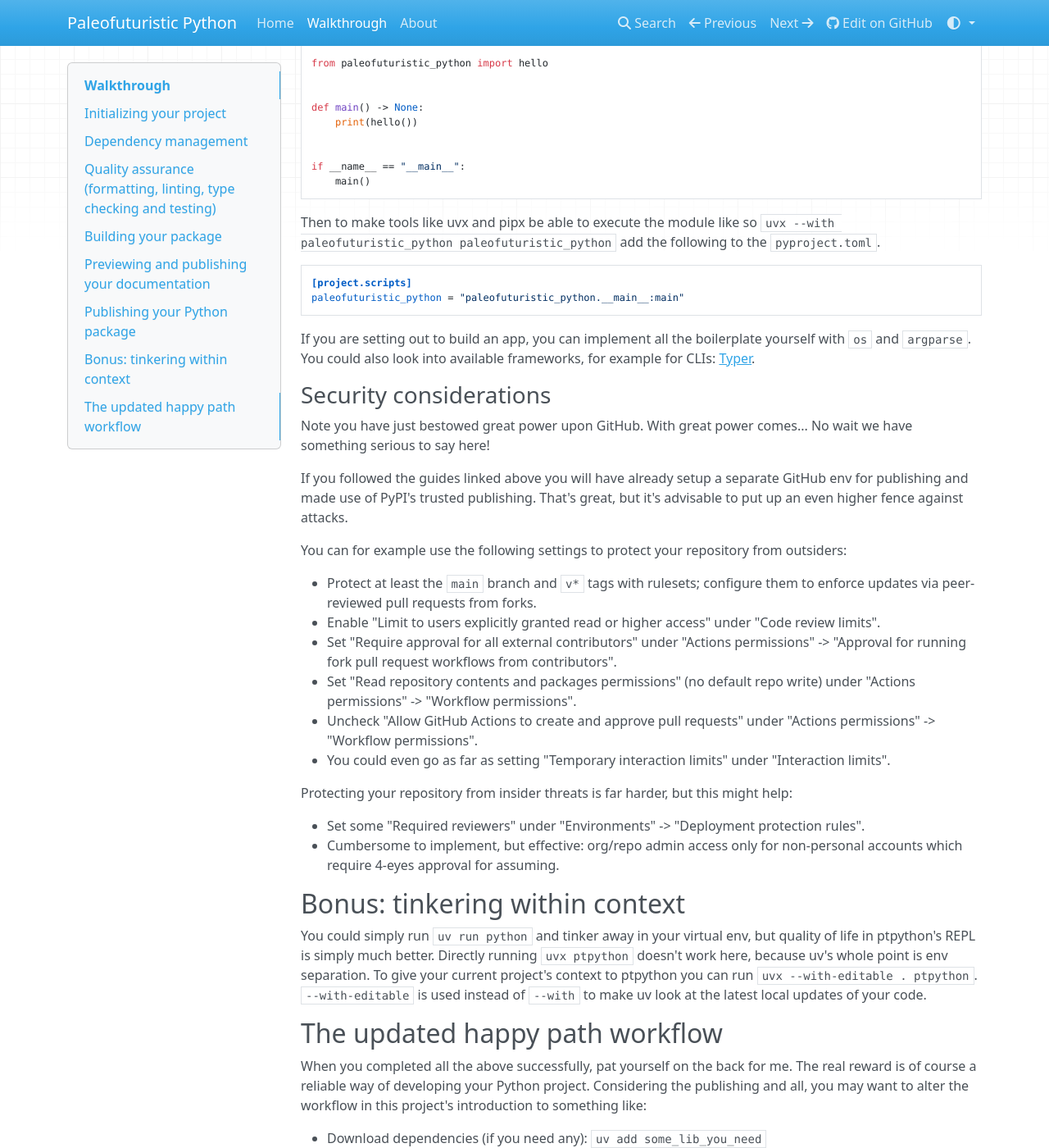
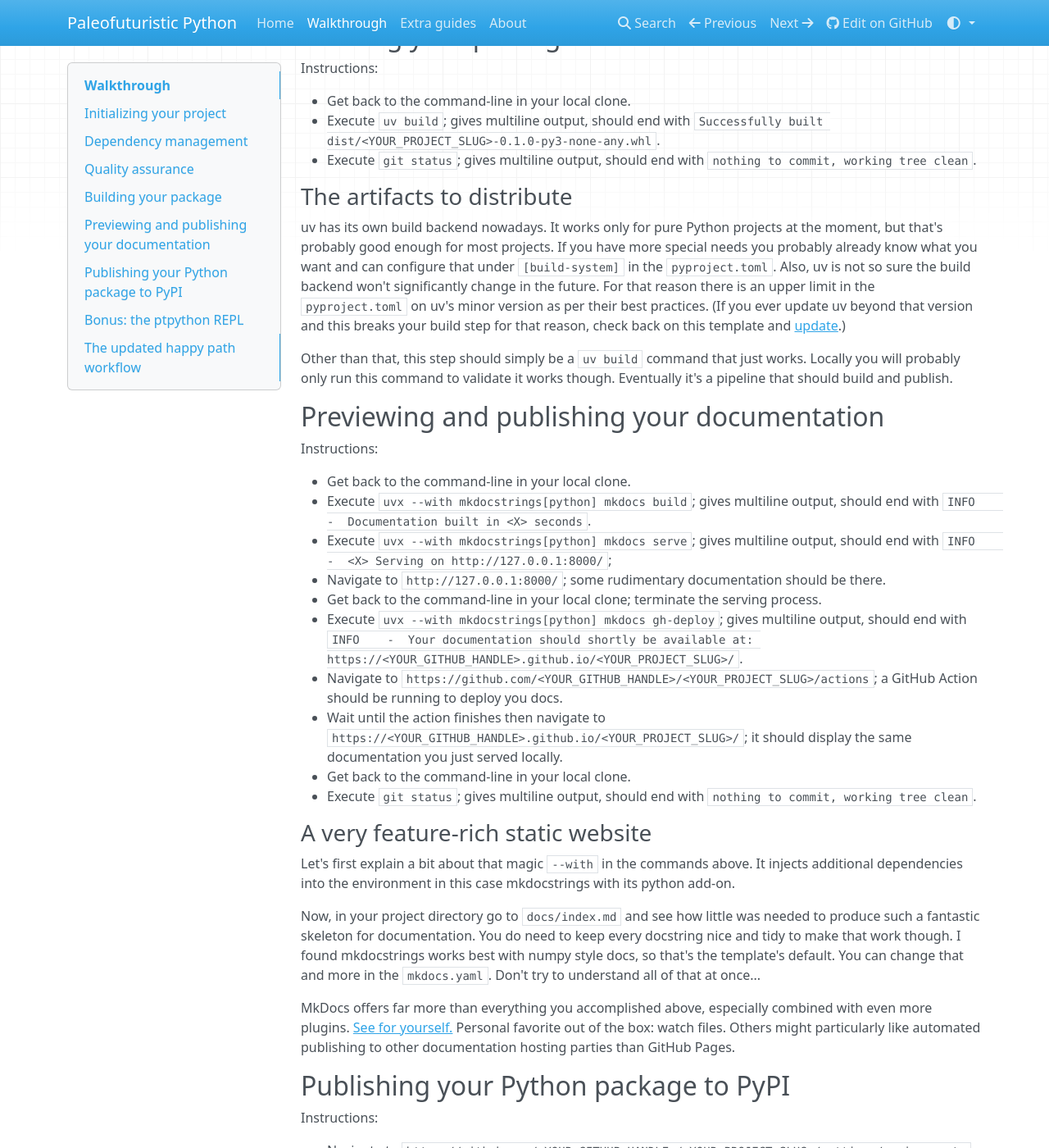
Before and after one commit to schubergphilis/paleofuturistic_python, an MkDocs documentation site: the page built from docs/walkthrough.md, in a window 1280 px wide and 1400 px high, scrolled down 2591 px. Shown: the whole window at 82% size. Built offline with MkDocs 1.6.1, drawn with Linux system fonts in a browser that asks for light colours; nearby versions of some CDN libraries; some of the changed text lies outside the part shown.

Commit message:
restructure docs to conform to diataxis

````diff
--- /dev/null
+++ b/docs/extra_guides.md
@@ -0,0 +1,62 @@
+# Extra guides
+
+## Update your Paleofuturistic boilerplate
+
+If this template gets updated and you want to benefit from the new features, follow the steps below:
+
+- Go to the command-line in your local clone of your project.
+- Execute `uvx cruft update`.
+- The steps after that should be self-explanatory, but there is always [more information available dor those who want](https://cruft.github.io/cruft/#updating-a-project).
+
+## GitHub security enhancements
+
+Note you have just bestowed great power upon GitHub.
+With great power comes... No wait we have something serious to say here!
+
+If you followed the guides linked above you will have already setup a separate GitHub env for publishing and made use of PyPI's trusted publishing.
+That's great, but it's advisable to put up an even higher fence against attacks.
+
+You can for example use the following settings to protect your repository from outsiders:
+
+- Protect at least the `main` branch and `v*` tags with rulesets; configure them to enforce updates via peer-reviewed pull requests from forks.
+- Enable "Limit to users explicitly granted read or higher access" under "Code review limits".
+- Set "Require approval for all external contributors" under "Actions permissions" -> "Approval for running fork pull request workflows from contributors".
+- Set "Read repository contents and packages permissions" (no default repo write) under "Actions permissions" -> "Workflow permissions".
+- Uncheck "Allow GitHub Actions to create and approve pull requests" under "Actions permissions" -> "Workflow permissions".
+- You could even go as far as setting "Temporary interaction limits" under "Interaction limits".
+
+Protecting your repository from insider threats is far harder, but this might help:
+
+- Set some "Required reviewers" under "Environments" -> "Deployment protection rules".
+- Cumbersome to implement, but effective: org/repo admin access only for non-personal accounts which require 4-eyes approval for assuming.
+
+## Executable apps
+
+This workflow template was created for libraries, because those are usually the most involved to get going.
+Making the template able to produce Python apps is not much work luckily.
+(Making stand-alone apps is a whole other story though!
+In that case you may want to look at [PyInstaller](https://pyinstaller.org/) or [Nuitka](https://nuitka.net/) for example.)
+
+To make the package an executable module that supports something like `python -m <YOUR_PROJECT_SLUG>` (or `uv run --isolated --no-project --with <YOUR_PROJECT_SLUG> python -m <YOUR_PROJECT_SLUG>`) create a `__main__.py` that looks something like:
+
+``` Python
+from <YOUR_PROJECT_SLUG> import hello
+
+
+def main() -> None:
+    print(hello())
+
+
+if __name__ == "__main__":
+    main()
+```
+
+Then to make tools like uvx and pipx be able to execute the module like so `uvx --with <YOUR_PROJECT_SLUG>` add the following to the `pyproject.toml`.
+
+``` toml
+[project.scripts]
+<YOUR_PROJECT_SLUG> = "<YOUR_PROJECT_SLUG>.__main__:main"
+```
+
+If you are setting out to build an app, you can implement all the boilerplate yourself with `os` and `argparse`.
+You could also look into available frameworks, for example for CLIs: [Typer](https://typer.tiangolo.com/).
--- a/docs/walkthrough.md
+++ b/docs/walkthrough.md
@@ -1,24 +1,45 @@
 # Walkthrough
 
 Some things in [usage](index.md#usage) might require a little more effort on the first run.
-Let's go over those things and the rest in a little more detail.
+Let's go over the bootstrapping and the development cycle in full detail.
+
+In this walkthrough we are going to create a Python library and publish it to PyPI.
+While doing so we will do all the steps you would normally do during a feature development as well.
+Also, we will publish the project's documentation to GitHub Pages.
+
+You are encouraged to go through this walkthrough twice.
+Upon first run, only execute the instructions and ignore all the explanations underneath.
+Then reread this page in full to get a better grasp of what this template is setting you up for you.
 
 ## Initializing your project
 
-You will probably want to manage your project with some version control system and a remote, such as Git and GitHub.
-Personally, I like creating the repository in the remote and then cloning to local.
-That way everything is nicely set up for me.
-Except for the template, of course.
+Instructions:
 
-[cruft](https://cruft.github.io/cruft/) ([cookiecutter](https://cookiecutter.readthedocs.io/en/stable/) under its hood) does not allow editing an existing directory by default for safety.
+- Create a repository in GitHub;
+  do not add any additional files upon creation, like .gitignore, LICENSE etc.;
+  make sure you take a project name not already on PyPI, if you want to follow this walkthrough all the way to publishing there.
+- Clone the repo to your development environment.
+- Execute this command from the directory directly above: `uvx cruft create -f --checkout latest https://github.com/schubergphilis/paleofuturistic_python`.
+- Answer the questions; `project_slug` should be the same as the GitHub repository name you chose.
+- cd to your project directory; execute `git add --all`, `git commit -m "initial commit"` and `git push`.
+- Navigate to `https://github.com/<YOUR_GITHUB_HANDLE>/<YOUR_PROJECT_SLUG>/actions`.
+- See that the quality assurance CI fails; you will fix this in the next instructions.
+
+### Managing boilerplate
+
+[cruft](https://cruft.github.io/cruft/) ([cookiecutter](https://cookiecutter.readthedocs.io/en/stable/) under its hood) is a tool for managing boilerplate.
+Like you did, new projects can be instantiated from a template with it.
+An even more amazing function is that it can update a project's boilerplate when the template changes (also this Paleofuturistic one!).
+See the [extra guides](extra_guides.md#update-your-paleofuturistic-boilerplate) for more information on that.
+
+It might still be noteworthy to point out a few things in the command you used:
+`uvx cruft create -f --checkout latest https://github.com/schubergphilis/paleofuturistic_python`
+The `--checkout latest` in there should speak for itself.
+Now mind the `-f`.
+cruft does not allow editing an existing directory by default for safety.
 Because we just cloned an empty repository, we can assume to be safe though.
-Clone your new repository somewhere.
-From the directory directly above it run:
-`uvx cruft create -f --checkout latest https://github.com/schubergphilis/paleofuturistic_python`
-(mind the `-f`).
-cd to your project directory; git add all, commit and push; and you are ready to go.
 
-Other options would be:
+Other options to get to the same state would be:
 
 - create the project with directory from the template with cruft, cd to it; git init, add all, commit, [set the remote](https://docs.github.com/en/get-started/getting-started-with-git/about-remote-repositories#creating-remote-repositories) and push.
 - create the project with directory from the template with cruft, copy the contents to a cloned repository; git add all, commit and push.
@@ -26,31 +47,56 @@ Other options would be:
 ### Reviewing .gitignore and LICENSE
 
 If you had wanted another license than Apache, you have probably already chosen one and can easily override the templated one (if you do, do it in the `pyproject.toml` as well).
-Maybe take a second look at the .gitignore, maybe not, it's fine...
+Maybe take a look at the .gitignore, maybe not; it's fine; I promise.
 
 ## Dependency management
 
+Instructions:
+
+- Get back to the command-line in your local clone.
+- Execute: `uv sync --all-extras --dev`.
+- Execute: `git add --all`, `git commit -m "lock initial dependencies"` and `git push`.
+- Navigate to `https://github.com/<YOUR_GITHUB_HANDLE>/<YOUR_PROJECT_SLUG>/actions`.
+- See that the quality assurance CI now succeeds; what it's exactly doing, you will find out in the next instructions.
+
+### Dependencies in environments
+
 Usually a lot or even more of the low-level functionality you need for what you want to develop is already available.
 Luckily, reeling that good stuff in is one of uv's strengths.
-To download all dependencies to get started properly run `uv sync --all-extras --dev`.
-The `--all-extras --dev` flags trigger downloading optional and development dependencies respectively.
-After that you can add dependencies like `uv add requests`.
+The `--all-extras --dev` flags from the uv command above triggers downloading optional and development dependencies respectively.
+After that you can add dependencies like for example `uv add requests` or `uv add --dev pytest` for dev dependencies.
 
-These commands do everything you would hope they to do by default.
-Yes, that includes caching and project-based isolation.
+These commands do everything you would hope they would do by default.
+Yes, that includes caching and project-based environment isolation.
 For starters just adding some dependencies from PyPI is probably all you want.
 All the other things you would want from (uv's) dependency management you can always look into later.
 
 By now you might have already guessed that uv acts on dependencies in your environment and uvx is meant for tools that live outside of it.
 
-Just a reminder: add the names of the public features you develop to the `__all__` list in `__init__.py`.
-This way others (that includes your unittest runs) can conveniently access them upon importing the module.
+> A reminder: add the names of the public features you develop to the `__all__` list in `__init__.py`.
+> This way others (that includes your unittest runs) can conveniently access them upon importing your module.
 
-## Quality assurance (formatting, linting, type checking and testing)
+## Quality assurance
 
-You can see the config for these steps in the `pyproject.toml`.
-Formatting (`uv run ruff format`), type checking (`uv run mypy`) and testing (`uv run python -m unittest`) should speak for themselves.
+Instructions:
+
+- Get back to the command-line in your local clone.
+- Execute `uv run ruff format --diff`; should output `4 files already formatted`.
+- Execute `uv run ruff check`; should output `All checks passed!`.
+- Execute `uv run mypy`; should output `Success: no issues found in 2 source files`.
+- Execute `uv run python -m unittest`; gives multiline output, should end with `OK`.
+- Execute `git status`; gives multiline output, should end with `nothing to commit, working tree clean`.
+
+### Formatting, linting, type checking and testing
+
+The steps above are the minimal steps to assure quality in any software project.
+When they output that everything is as expected, they should also leave the codebase unchanged.
+The dependencies for these steps are pinned in the `pyproject.toml` to make sure they run the same way locally as in the pipeline.
+The pipeline can run quite quick upon repetition, because caching is enabled, see `.github/workflows/quality_assurance.yaml`.
+
+Formatting (`uv run ruff format --diff`), type checking (`uv run mypy`) and testing (`uv run python -m unittest`) should speak for themselves.
 The ruff formatter, mypy and Python's build-in testing library are ubiquitous and easy to use.
+Only mypy has a minimal amount of config in the `pyproject.toml` that make it a bit more specific and tight.
 
 You can get into the weeds very fast with linting (`uv run ruff check`) though.
 If you go with the flow of this template it's probably going to work out fine for your first 1,000 commits or so.
@@ -58,113 +104,135 @@ And by that time you can probably figure out how to stop a pesky linter from und
 so my advice would be to not give it too much thought.
 (If you feel like getting into the weeds early though, [have at you](https://docs.astral.sh/ruff/configuration/).)
 
+Small thing worth mentioning is that the `pyproject.toml` is setup such that the ruff linter and formatter should not contradict each other.
+Also, the activated linting rules are a little more than the default, mainly because isort is really convenient.
+
 ## Building your package
+
+Instructions:
+
+- Get back to the command-line in your local clone.
+- Execute `uv build`;
+  gives multiline output, should end with `Successfully built dist/<YOUR_PROJECT_SLUG>-0.1.0-py3-none-any.whl`.
+- Execute `git status`;
+  gives multiline output, should end with `nothing to commit, working tree clean`.
+
+### The artifacts to distribute
 
 uv has its own build backend nowadays.
 It works only for pure Python projects at the moment, but that's probably good enough for most projects.
-If you have more special needs you probably already know what you want and can configure that in the `pyproject.toml`.
+If you have more special needs you probably already know what you want and can configure that under `[build-system]` in the `pyproject.toml`.
+Also, uv is not so sure the build backend won't significantly change in the future.
+For that reason there is an upper limit in the `pyproject.toml` on uv's minor version as per their best practices.
+(If you ever update uv beyond that version and this breaks your build step for that reason, check back on this template and [update](extra_guides.md#update-your-paleofuturistic-boilerplate).)
 
 Other than that, this step should simply be a `uv build` command that just works.
+Locally you will probably only run this command to validate it works though.
+Eventually it's a pipeline that should build and publish.
 
 ## Previewing and publishing your documentation
 
-So `uvx --with mkdocstrings[python] mkdocs build` nicely converts your documentation to a static website...
-Now what and what is that magic `--with` statement?
-First the `--with`, it injects additional dependencies into the environment for mkdocs, in this case mkdocstrings with its python add-on.
-Run the command and check you project's documentation to see the fancy feature descriptions mkdocstrings can make for you from a docstring.
-(I found mkdocstrings works best with numpy style docs, so that's the template's default; you can change that in the `mkdocs.yaml`.)
+Instructions:
 
-Wait, how do I check my documentation and how do I publish it?
-MkDocs has two convenient commands build in for that:
+- Get back to the command-line in your local clone.
+- Execute `uvx --with mkdocstrings[python] mkdocs build`;
+  gives multiline output, should end with `INFO    -  Documentation built in <X> seconds`.
+- Execute `uvx --with mkdocstrings[python] mkdocs serve`;
+  gives multiline output, should end with `INFO    -  <X> Serving on http://127.0.0.1:8000/`;
+- Navigate to `http://127.0.0.1:8000/`;
+  some rudimentary documentation should be there.
+- Get back to the command-line in your local clone;
+  terminate the serving process.
+- Execute `uvx --with mkdocstrings[python] mkdocs gh-deploy`;
+  gives multiline output, should end with `INFO    -  Your documentation should shortly be available at: https://<YOUR_GITHUB_HANDLE>.github.io/<YOUR_PROJECT_SLUG>/`.
+- Navigate to `https://github.com/<YOUR_GITHUB_HANDLE>/<YOUR_PROJECT_SLUG>/actions`;
+  a GitHub Action should be running to deploy you docs.
+- Wait until the action finishes then navigate to `https://<YOUR_GITHUB_HANDLE>.github.io/<YOUR_PROJECT_SLUG>/`;
+  it should display the same documentation you just served locally.
+- Get back to the command-line in your local clone.
+- Execute `git status`;
+  gives multiline output, should end with `nothing to commit, working tree clean`.
 
-- `uvx --with mkdocstrings[python] mkdocs serve` will serve a preview on local host `http://127.0.0.1:8000/` (with watch files!).
-- `uvx --with mkdocstrings[python] mkdocs gh-deploy` will upload your documentation to GitHub Pages.
+### A very feature-rich static website
 
-Both these commands have a lot of options and MkDocs has a lot more to offer in general (including automated publishing to other hosting parties).
+Let's first explain a bit about that magic `--with` in the commands above.
+It injects additional dependencies into the environment in this case mkdocstrings with its python add-on.
+
+Now, in your project directory go to `docs/index.md` and see how little was needed to produce such a fantastic skeleton for documentation.
+You do need to keep every docstring nice and tidy to make that work though.
+I found mkdocstrings works best with numpy style docs, so that's the template's default.
+You can change that and more in the `mkdocs.yaml`.
+Don't try to understand all of that at once...
+
+MkDocs offers far more than everything you accomplished above, especially combined with even more plugins.
 [See for yourself.](https://www.mkdocs.org/)
+Personal favorite out of the box: watch files.
+Others might particularly like automated publishing to other documentation hosting parties than GitHub Pages.
 
-## Publishing your Python package
+## Publishing your Python package to PyPI
 
-> Before going forward, don't forget to version bump in the `pyproject.toml` and forward that to the lockfile with `uv lock`.
-> Also, replace `paleofuturistic_python` to your project's slug in the examples below.
+Instructions:
 
-It's all done; time to make your work available to the masses!
-`uv publish` can be configured to go a lot of places, but let's just admit PyPI is the standard.
+- Navigate to `https://github.com/<YOUR_GITHUB_HANDLE>/<YOUR_PROJECT_SLUG>/settings/environments`.
+- Create an environment named `pypi`.
+- Go to [PyPI](https://pypi.org/) and login;
+  if you have no account there, create one first.
+- Configure a [trusted publisher](https://docs.pypi.org/trusted-publishers/adding-a-publisher/).
+- Go to `https://github.com/<YOUR_GITHUB_HANDLE>/<YOUR_PROJECT_SLUG>/actions/workflows/release.yaml` and run the workflow.
+- Wait for the workflow to finish, then get back to the command-line.
+- Execute `uv run --isolated --no-project --with <YOUR_PROJECT_SLUG> python -c "from <YOUR_PROJECT_SLUG> import hello; print(hello())"`;
+  should output `Hello you from <YOUR_PROJECT_SLUG>!`.
 
-While you can make an account at [PyPI](https://pypi.org/),
-download a credential
-and [configure uv](https://docs.astral.sh/uv/guides/publish/#publishing-your-package) to publish that way,
-it might be a better a idea to replace the credentials with [configuring a trusted publisher](https://docs.pypi.org/trusted-publishers/adding-a-publisher/).
-If you follow the trusted publisher guide you only have to change the owner and repository name from the example to make the release flow of this template work.
+### Beyond v0.1.0
 
-Afterwards run `uv run --isolated --no-project --with paleofuturistic_python python -c "import paleofuturistic_python; print(paleofuturistic_python.hello())"` to test whether everything went OK.
+If all of the above worked, congratulations!
+Of course you are not reading this for just celebration, but you wanted to know more about what happened under the hood.
 
-### Executable apps
+uv also supports publishing from/to anywhere with credentials.
+But, if possible, publishing with a trusted publisher unburdens you from credential management.
 
-Up until now we haven't specified yet whether the project is creating a package that will be a library or application.
-This workflow template was created for libraries, because those are usually the most involved to get going.
-Making the template able to produce Python apps is not much work luckily.
-(Making stand-alone apps is a whole other story though!
-In that case you may want to look at [PyInstaller](https://pyinstaller.org/) or [Nuitka](https://nuitka.net/) for example.)
+In the `release.yaml`, note caching is explicitly disabled.
+This makes the release step more dependable, because by accident wrong dependencies could end up in the cache.
+Also deliberately by the way, so this is also a security measure.
+If you want to know more, lookup something like: GitHub Actions cache poisoning.
 
-To make the package an executable module that supports something like `python -m paleofuturistic_python` (or `uv run --isolated --no-project --with paleofuturistic_python python -m paleofuturistic_python`) create a `__main__.py` that looks something like:
+Setting the `pypi` environment did not add security in the steps above.
+You can (and should) use it for that way though.
+This walkthrough is getting very long already, so more on how to set that up is in the [extra guides](extra_guides.md#github-security-enhancements).
 
-``` Python
-from paleofuturistic_python import hello
+Also in the extra guides you can find the [minimal steps](extra_guides.md#executable-apps) on how to build and publish a CLI from this template.
+Unless your project will be really simple (which it never will be), I would advise to make separate lib and app/cli projects for business logic and integration respectively.
+Otherwise you could just use a simple [script with inline dependencies](https://docs.astral.sh/uv/guides/scripts/#declaring-script-dependencies).
 
+> Final important note:
+> Before publishing a next version, don't forget to version bump in the `pyproject.toml` and forward that to the lockfile with `uv lock`.
+> Then of course git add, commit and push, and then you should be good to go for publishing again.
+> Hopefully these steps will be automated in a future version of this template.
 
-def main() -> None:
-    print(hello())
+## Bonus: the ptpython REPL
 
+- Get back to the command-line in your local clone.
+- Execute `uvx --with-editable . ptpython`;
+  you should now be in ptpython's REPL.
+- Type `from <YOUR_PROJECT_SLUG> import hello` and enter;
+  note the hinting and coloring to help you.
+- Type `hello(someone="me")` and enter;
+  should output `'Hello me from <YOUR_PROJECT_SLUG>!'`.
+- Execute `exit()` to exit the REPL.
 
-if __name__ == "__main__":
-    main()
-```
-
-Then to make tools like uvx and pipx be able to execute the module like so `uvx --with paleofuturistic_python paleofuturistic_python` add the following to the `pyproject.toml`.
-
-``` toml
-[project.scripts]
-paleofuturistic_python = "paleofuturistic_python.__main__:main"
-```
-
-If you are setting out to build an app, you can implement all the boilerplate yourself with `os` and `argparse`.
-You could also look into available frameworks, for example for CLIs: [Typer](https://typer.tiangolo.com/).
-
-### Security considerations
-
-Note you have just bestowed great power upon GitHub.
-With great power comes... No wait we have something serious to say here!
-
-If you followed the guides linked above you will have already setup a separate GitHub env for publishing and made use of PyPI's trusted publishing.
-That's great, but it's advisable to put up an even higher fence against attacks.
-
-You can for example use the following settings to protect your repository from outsiders:
-
-- Protect at least the `main` branch and `v*` tags with rulesets; configure them to enforce updates via peer-reviewed pull requests from forks.
-- Enable "Limit to users explicitly granted read or higher access" under "Code review limits".
-- Set "Require approval for all external contributors" under "Actions permissions" -> "Approval for running fork pull request workflows from contributors".
-- Set "Read repository contents and packages permissions" (no default repo write) under "Actions permissions" -> "Workflow permissions".
-- Uncheck "Allow GitHub Actions to create and approve pull requests" under "Actions permissions" -> "Workflow permissions".
-- You could even go as far as setting "Temporary interaction limits" under "Interaction limits".
-
-Protecting your repository from insider threats is far harder, but this might help:
-
-- Set some "Required reviewers" under "Environments" -> "Deployment protection rules".
-- Cumbersome to implement, but effective: org/repo admin access only for non-personal accounts which require 4-eyes approval for assuming.
-
-## Bonus: tinkering within context
+### Tinkering within context
 
 You could simply run `uv run python` and tinker away in your virtual env, but quality of life in ptpython's REPL is simply much better.
 Directly running `uvx ptpython` doesn't work here, because uv's whole point is env separation.
 To give your current project's context to ptpython you can run `uvx --with-editable . ptpython`.
-`--with-editable` is used instead of `--with` to make uv look at the latest local updates of your code.
+`--with-editable` is used instead of `--with` to make uv look at the latest local updates of your code (including its dependencies!).
 
 ## The updated happy path workflow
 
 When you completed all the above successfully, pat yourself on the back for me.
 The real reward is of course a reliable way of developing your Python project.
-Considering the publishing and all, you may want to alter the workflow in this project's introduction to something like:
+
+Now that you went through all the bootstrapping needed only once, your development happy flow may look something like this:
 
 - Download dependencies (if you need any): `uv add some_lib_you_need`
 - Develop (optional, tinker: `uvx --with-editable . ptpython`)
--- a/mkdocs.yml
+++ b/mkdocs.yml
@@ -14,6 +14,7 @@ theme:
 nav:
   - Home: index.md
   - Walkthrough: walkthrough.md
+  - Extra guides: extra_guides.md
   - About: about.md
 
 copyright: Copyright &copy; 2024 <a href="https://schubergphilis.com/">Schuberg Philis</a>
````
